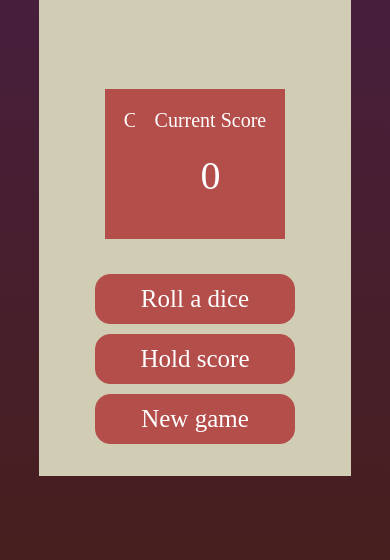
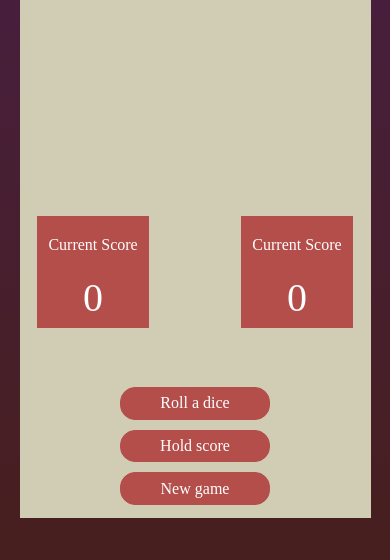
Before and after one commit to malyrudy/Game-dice, a plain HTML site: page index.html in a window 390 px wide. Shown: the part 284-844 px from the top of the page. Drawn offline with Linux system fonts and the light colour scheme.

Commit message:
queries done! responsive

```diff
--- a/index.html
+++ b/index.html
@@ -5,6 +5,7 @@
     <meta http-equiv="X-UA-Compatible" content="IE=edge">
     <meta name="viewport" content="width=device-width, initial-scale=1.0">
     <link rel="stylesheet" href="./styles.css">
+    <link rel="stylesheet" href="./queries.css">
 
     <title>Document</title>
 
--- /dev/null
+++ b/queries.css
@@ -0,0 +1,33 @@
+@media all and (max-width: 800px) {
+    .playerPanel {
+        max-width: 7rem;
+    }
+    .totalScore {
+        font-size: 0.7rem;
+    }
+    .currentScore {
+        width: 7rem;
+        height: 7rem;
+    }
+    .currentScore p {
+        font-size: 1rem;
+    }
+}
+
+@media all and (min-width: 375px) and (max-width: 500px) {
+    .playground {
+        width: 90%;
+        height: 90%;
+    }
+    .playerPanel {
+        height: 60%;
+    }
+    .middleText {
+        bottom: 1%;
+    }
+    .btn {
+        font-size: 1rem;
+        padding: 0.4rem;
+        width: 150px;
+    }
+}
```
